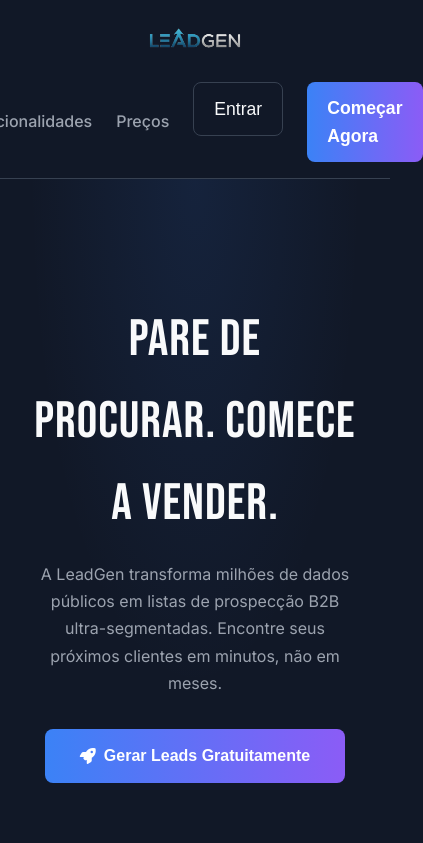
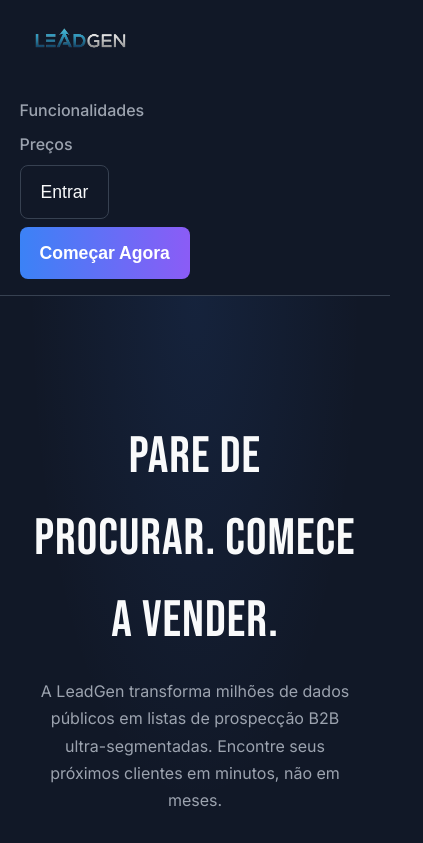
Before and after one commit to helmerlenda/helmerlenda.github.io, a plain HTML site: page index.html in a window 390 px wide. Shown: the top 843 px of the page, 423 px wide, since content can reach past the window. Drawn offline with nearby package versions, Linux system fonts and the light colour scheme.

Commit message:
Update style.css

```diff
--- a/style.css
+++ b/style.css
@@ -1084,3 +1084,51 @@ body {
         padding-top: 4rem;
     }
 }
+/* --- AJUSTES FINAIS DE RESPONSIVIDADE (MOBILE) --- */
+
+/* 1. Melhora a apresentação da tabela de leads no mobile */
+@media (max-width: 768px) {
+    .leads-table td {
+        /* Garante que o texto tenha espaço para respirar e o valor se alinhe bem */
+        flex-basis: 100%; /* Faz cada célula ocupar a linha inteira no modo "card" */
+        justify-content: flex-start; /* Alinha o label e o valor à esquerda */
+        text-align: left;
+    }
+
+    .leads-table td::before {
+        /* Garante que o "label" não seja muito largo */
+        flex-shrink: 0;
+        width: 120px; /* Largura fixa para os labels, alinhando os valores */
+    }
+}
+
+/* 2. Conserta o cabeçalho da página inicial em telas pequenas */
+@media (max-width: 768px) {
+    .landing-header nav {
+        /* Permite que o logo fique de um lado e os links do outro */
+        flex-direction: row;
+        flex-wrap: wrap; /* Permite que os links quebrem a linha se necessário */
+    }
+
+    .nav-links {
+        /* Ocupa toda a largura abaixo do logo quando quebrar a linha */
+        flex-basis: 100%;
+        justify-content: center;
+        gap: 0.5rem; /* Diminui o espaço entre os links */
+        margin-top: 1rem; /* Adiciona espaço se quebrar a linha */
+    }
+}
+
+/* Ajuste para telas muito estreitas */
+@media (max-width: 480px) {
+    .nav-links {
+        /* Força os botões a ficarem um embaixo do outro */
+        flex-direction: column;
+        align-items: stretch; /* Faz os botões ocuparem a largura total */
+    }
+
+    .nav-links a.button {
+        text-align: center;
+        justify-content: center;
+    }
+}
```
